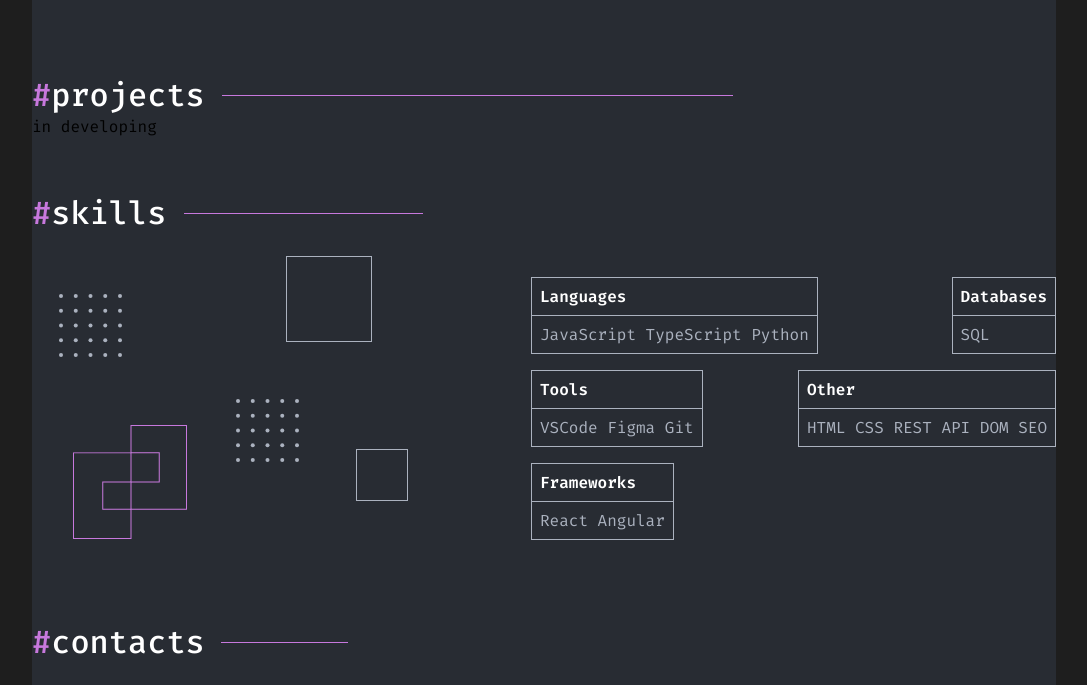
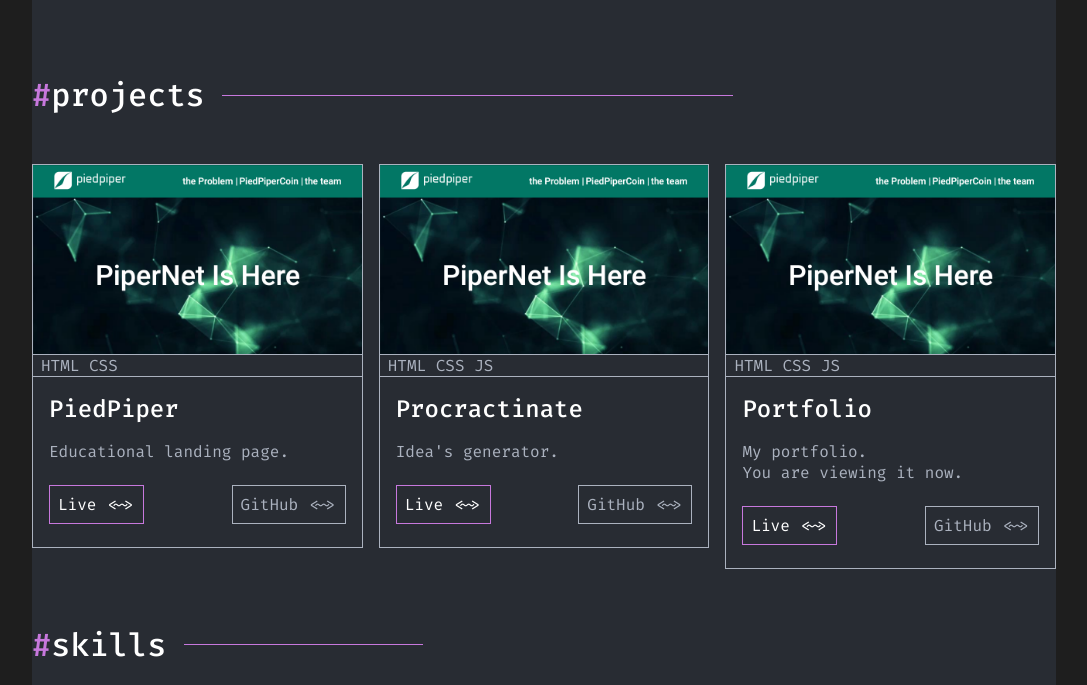
Before and after one commit to polinanapolova/site, a website: page portfolio/index.html in a window 1280 px wide. Shown: the part 546-1231 px from the top of the page, without its empty margins (96-1183 px from the left). Drawn offline with Linux system fonts and the light colour scheme.

Commit message:
projects

```diff
--- a/portfolio/css/media.css
+++ b/portfolio/css/media.css
@@ -2,6 +2,10 @@
     .status::before{
         margin-top: 8px;
      }
+
+     .p-title::after, .s-title::after, .c-title::after{
+        width: 100px;
+    }
 }
 
 @media (max-width: 1024px){
@@ -10,6 +14,7 @@
         padding-left: 16px;
         padding-right: 16px;
     }
+    /* navigation */
     .nav-list{
         display: none;
     }
@@ -44,6 +49,7 @@
         right: 16px;
     }
 
+    /* header */
     .header-row{
         flex-direction: column;
     }
@@ -52,14 +58,45 @@
         margin-bottom: 42px;
     }
 
+    .header-content{
+        font-size: 28px;
+    }
+
+    .Iam{
+        font-size: 28px;
+    }
+
+    /* .header-img{
+        padding-left: 20px;
+    } */
+
+    /* #squares, #dots{
+        display: none;
+    } */
+
+
     .img-me{
+        position: none;
         width: 320px;
     }
+
+     /* .status{
+        align-items: center;
+    }  */
+    /* .status::before{
+        margin-left: 28px;
+    } */
 
     .button{
         display: none;
     }
 
+    /* projects */
+
+    .project-row{
+        flex-direction: column;
+    }
+    /* skills */
     .skills-img{
         display: none;
     }
@@ -70,6 +107,7 @@
         padding-left: 0;
     }
 
+    /* contacts */
     .contacts-row{
         flex-flow: column wrap;
         padding-bottom: 300px;
@@ -79,14 +117,12 @@
         padding-bottom: 32px;
     }
 
+    /* footer */
     .footer-logo{
         flex-direction: column;
     }
 
     .footer-media{
-        font-size: 16px;
-    }
-    .media-img{
-        width: 120px;
+        display: none;
     }
 }
--- a/portfolio/css/style.css
+++ b/portfolio/css/style.css
@@ -221,9 +221,60 @@ body{
 }
 
 .project-card{
- margin-top: 48px;
+    color: #ABB2BF;
+    font-size: 16px;
+    font-weight: 400;
+    margin-top: 48px;
+    /* border: 1px solid #ABB2BF; */
 }
 
+.project-card-img{
+    border: 1px solid #ABB2BF;
+}
+
+.description{
+    border-left: 1px solid #ABB2BF;
+    border-right: 1px solid #ABB2BF;
+    padding-left: 8px;
+}
+
+.project-card-title{
+    color: #FFFFFF;
+    font-size: 24px;
+    font-weight: 500;
+    padding-bottom: 16px;
+}
+
+.card-description{
+    padding: 16px;
+    border: 1px solid #ABB2BF;
+}
+
+.project-card-text{
+    margin-bottom: 16px;
+}
+
+.project-card-text{
+    padding-bottom: 16px;
+}
+
+
+.project-card-btn{
+    display: flex;
+    justify-content: space-between;
+    margin-bottom: 16px;
+}
+
+.card-btn{
+    border: 1px solid #ABB2BF;
+    padding: 8px;
+    color:#ABB2BF;
+
+}
+.purple-btn{
+    border-color: #C778DD;
+    color:#FFFFFF;
+}
 /*skils*/
 
 .s-title::after{
@@ -293,7 +344,7 @@ body{
     right: 0;
     bottom: 0;
     margin: auto 189px;
-    max-width: 127px;
+    max-width: 326px;
     height: 1px;
     background-color: #C778DD;
 }
--- a/portfolio/index.html
+++ b/portfolio/index.html
@@ -17,10 +17,10 @@
 
                 <nav id="nav" class="nav">
                     <ul class="nav-list">
-                        <li class="nav-item"><a href="#!" class="nav-link active">home</a></li>
-                        <li class="nav-item"><a href="#!" class="nav-link">projects</a></li>
-                        <li class="nav-item"><a href="#!" class="nav-link">about-me</a></li>
-                        <li class="nav-item"><a href="#!" class="nav-link">contacts</a></li>
+                        <li class="nav-item"><a href="#home" class="nav-link active">home</a></li>
+                        <li class="nav-item"><a href="#projects" class="nav-link">projects</a></li>
+                        <li class="nav-item"><a href="#skills" class="nav-link">about-me</a></li>
+                        <li class="nav-item"><a href="#contacts" class="nav-link">contacts</a></li>
                     </ul>
                     <button id="nav-btn" class="nav-btn">
                         <img id="nav-btn-img" src="./img/nav-open.svg" alt="Nav button">
@@ -36,7 +36,7 @@
                     <p class="purple Iam">Front-end developer</p>
                     <p class="button">Resume</p>
                 </div>
-
+                <!-- сломанно -->
                 <!-- <div id="squares"><img src="./img/squares.svg"></div>
                 <div id="dots"><img src="./img/Dots.svg"></div> -->
                 <div id="img-me" class="header-img">
@@ -49,24 +49,43 @@
 
     <section class="projects">
         <div class="container">
-            <h1 class="title p-title">projects</h1>
+            <h1 class="title p-title"><a name="projects">projects</a></h1>
             <div class="project-row">
-
-                in developing
-                <!-- <div class="project-card">
+                <div class="project-card">
                     <img src="./img/project_1.png" alt="" class="project-card-img" width="330.58px" height="201px">
-                    <h3 class="project-card-title">description</h3>
-                    <a href="#!" class="">View ~></a>
+                    <div class="description">HTML CSS</div>
+                    <div class="card-description">
+                        <p class="project-card-title">PiedPiper</p>
+                        <p class="project-card-text">Educational landing page.</p>
+                        <ul class="project-card-btn">
+                            <li><a href="#!" class="card-btn purple-btn">Live <~></a></li>
+                            <li><a href="https://github.com/polinanapolova/site" class="card-btn">GitHub <~></a></li>
+                        </ul>
+                    </div>
                 </div>
                 <div class="project-card">
                     <img src="./img/project_1.png" alt="" class="project-card-img" width="330.58px" height="201px">
-                    <h3 class="project-card-title">description</h3>
-                    <a href="#!" class="">View ~></a>
+                    <div class="description">HTML CSS JS</div>
+                    <div class="card-description">
+                        <p class="project-card-title">Procractinate</p>
+                        <p class="project-card-text">Idea's generator.</p>
+                        <ul class="project-card-btn">
+                            <li><a href="#!" class="card-btn purple-btn">Live <~></a></li>
+                            <li><a href="https://github.com/polinanapolova/site" class="card-btn">GitHub <~></a></li>
+                        </ul>
+                    </div>
                 </div>
                 <div class="project-card">
                     <img src="./img/project_1.png" alt="" class="project-card-img" width="330.58px" height="201px">
-                    <h3 class="project-card-title">description</h3>
-                    <a href="#!" class="">View ~></a> -->
+                    <div class="description">HTML CSS JS</div>
+                    <div class="card-description">
+                        <p class="project-card-title">Portfolio</p>
+                        <p class="project-card-text">My portfolio.<br>You are viewing it now.</p>
+                        <ul class="project-card-btn">
+                            <li><a href="#!" class="card-btn purple-btn">Live <~></a></li>
+                            <li><a href="https://github.com/polinanapolova/site" class="card-btn">GitHub <~></a></li>
+                        </ul>
+                    </div>
                 </div>
             </div>
         </div>
@@ -74,7 +93,7 @@
 
     <section class="skills">
         <div class="container">
-            <h1 class="title s-title">skills</h1>
+            <h1 class="title s-title"><a name="skills">skills</a></h1>
             <div class="skills-row">
                 <div class="skills-img">
                     <img src="./img/Group 36.svg">
@@ -116,7 +135,7 @@
 
     <section class="contacts">
         <div class="container">
-            <h1 class="title c-title">contacts</h1>
+            <h1 class="title c-title"><a name="contacts">contacts</a></h1>
             <div class="contacts-row">
                 <p class="contacts-text">Detail-oriented Front-End Developer<br> with experience working with HTML, CSS,<br> JavaScript and TypeScript.</p>
                 <table class="message">
```
